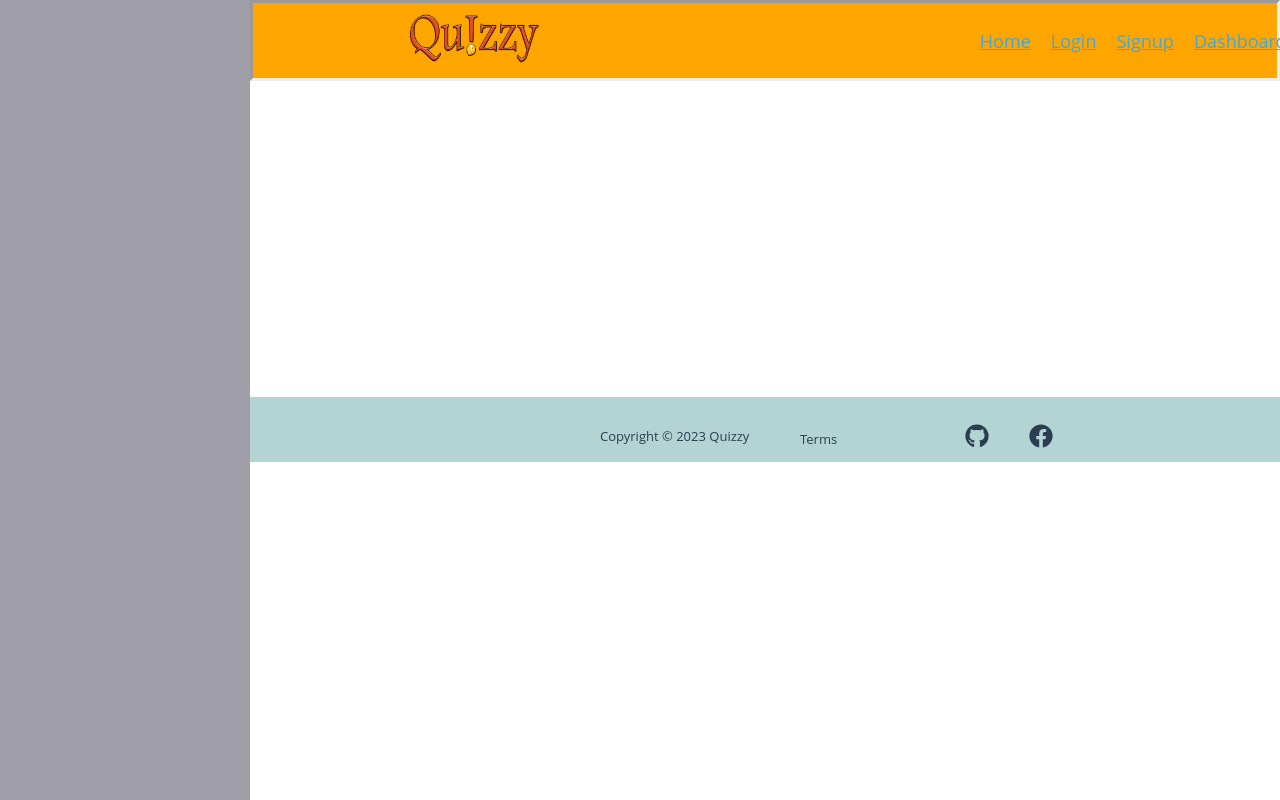
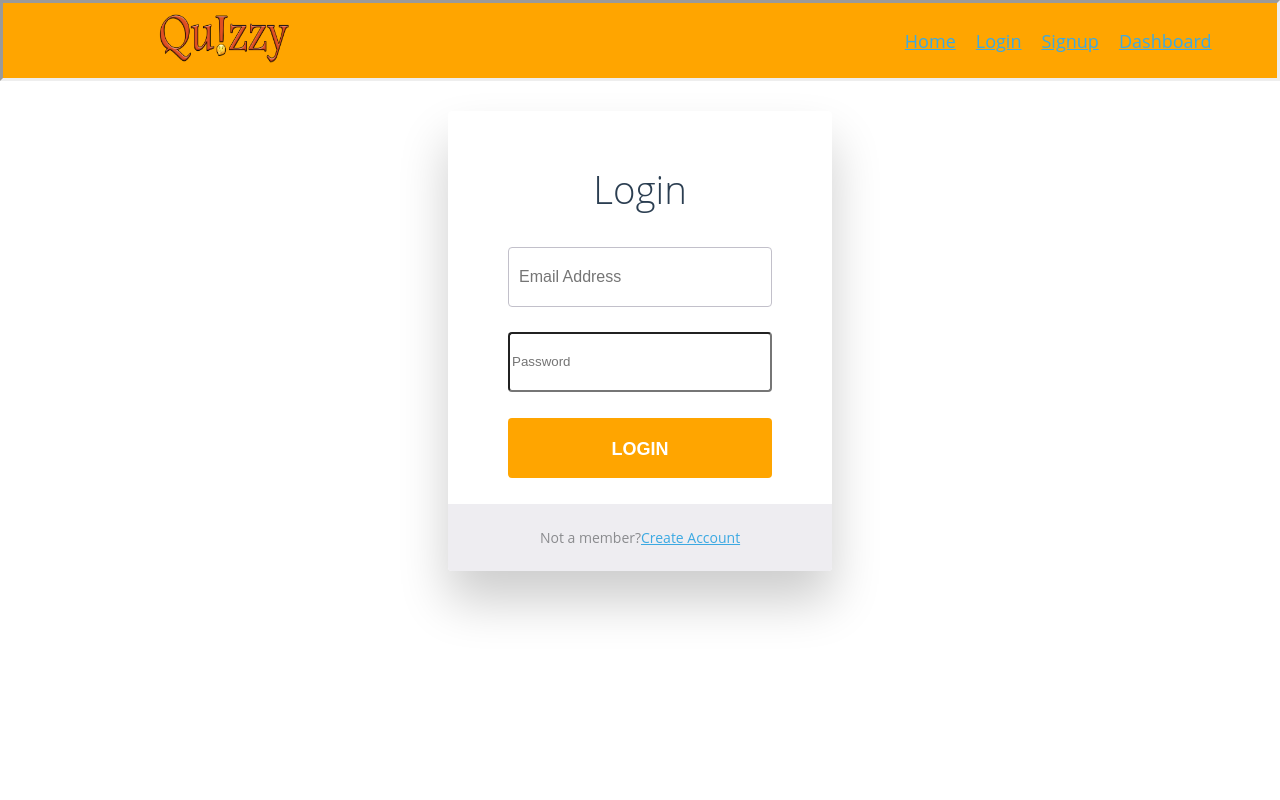
Before and after one commit to MihaiAnghel07/Quizzy, a React (Create React App) app in the folder frontend-quizzy/: page /faq in a window 1280 px wide. Shown: the top 800 px of the page. Built offline with nearby package versions, Linux system fonts and the light colour scheme; no server answers; the database is empty; the HTML template or start-up script is replaced by a standard one.

Commit message:
Updated sidebar layout. Fixed sidebar bug when the user wasn't logged in

```diff
--- a/frontend-quizzy/src/App.css
+++ b/frontend-quizzy/src/App.css
@@ -8,7 +8,8 @@
 .App .body {
   /* background-color: blue; */
   min-height: 100vh;
-  margin-left: 250px;
+  /* margin-left: 250px; */
+  width: 100%;
   /* min-width: 100vw; */
   flex-grow: 1;
   /* padding: 0 60px; */
--- a/frontend-quizzy/src/App.js
+++ b/frontend-quizzy/src/App.js
@@ -20,6 +20,7 @@ import Update_quiz from './pages/Update_quiz/Update_quiz';
 import QuizzesSelection from './pages/QuizzesSelection/QuizzesSelection';
 import PopupTest from './pages/PopupTest/PopupTest';
 import { AddQuestion } from './pages/AddQuestion/AddQuestion';
+import Faq from './pages/Faq/Faq';
 
 
 
@@ -32,7 +33,7 @@ function App() {
       <BrowserRouter >
 
         {user && <MySidebar />}
-        <div className="body">
+        <div className="body" style={{ marginLeft: user ? '250px' : '0px' }}>
           {!user && <Navbar />}
 
           <Routes>
@@ -53,6 +54,7 @@ function App() {
             <Route path="/quizzes_selection" element= {user? <QuizzesSelection /> : < Login/>} />
             <Route path="/popuptest" element= {user? <PopupTest /> : < Login/>} />
             <Route path="/add_question" element= {user? <AddQuestion /> : < Login/>} />
+            <Route path="/faq" element= {user? <Faq /> : < Login/>} />
 
           </Routes>
 
--- a/frontend-quizzy/src/components/MySidebar/MySidebar.css
+++ b/frontend-quizzy/src/components/MySidebar/MySidebar.css
@@ -24,7 +24,11 @@
     align-items: center;
     justify-content: center;
     width: 100%;
-    margin-bottom: 350px;
+    margin-bottom: 150px;
+  }
+
+  .sidebar-main-buttons {
+    margin-bottom: 250px;
   }
 
   #sidebar-dashboard-button, #sidebar-account-button, #sidebar-faq-button, #sidebar-contact-button, #sidebar-logout-button {
--- a/frontend-quizzy/src/components/MySidebar/MySidebar.js
+++ b/frontend-quizzy/src/components/MySidebar/MySidebar.js
@@ -11,6 +11,7 @@ import Account from '../../pages/Account/Account';
 import { AiOutlineMail } from 'react-icons/ai';
 import { CiLogout } from 'react-icons/ci'
 import { BsTelephoneFill } from 'react-icons/bs'
+import { useLogout } from '../../hooks/useLogout';
 
 
 
@@ -18,6 +19,7 @@ export default function MySidebar() {
 
   const { user } = useAuthContext()
   const navigate = useNavigate();
+  const { logout } = useLogout()
 
   function handleDashboardButtonClick() {
     navigate('/dashboard');
@@ -28,16 +30,13 @@ export default function MySidebar() {
   }
 
   function handleFaqButtonClick() {
-    navigate('/contact');
+    navigate('/faq');
   }
 
   function handleContactButtonClick() {
     navigate('/contact');
   }
 
-  function handleLogoutButtonClick() {
-    navigate('/contact');
-  }
 
   return (
     <div className='mySidebar-wrapper'>
@@ -45,11 +44,13 @@ export default function MySidebar() {
           <img className="mySidebar-logo" src={logo}/>
       </div>
       <div className='sidebar-items-container'>
-        <button id='sidebar-dashboard-button' onClick={handleDashboardButtonClick}><FaHome/>Dashboard</button>
-        <button id='sidebar-account-button' onClick={handleAccountButtonClick}><VscAccount/>Account</button>
-        <button id='sidebar-faq-button' onClick={handleFaqButtonClick}><FaQuestion/>FAQ</button>
-        <button id='sidebar-contact-button' onClick={handleContactButtonClick}><BsTelephoneFill/>Contact</button>
-        <button id='sidebar-logout-button' onClick={handleLogoutButtonClick}><CiLogout/>Log out</button>
+        <div className='sidebar-main-buttons'>
+          <button id='sidebar-dashboard-button' onClick={handleDashboardButtonClick}><FaHome/>Dashboard</button>
+          <button id='sidebar-account-button' onClick={handleAccountButtonClick}><VscAccount/>Account</button>
+          <button id='sidebar-faq-button' onClick={handleFaqButtonClick}><FaQuestion/>FAQ</button>
+          <button id='sidebar-contact-button' onClick={handleContactButtonClick}><BsTelephoneFill/>Contact</button>
+        </div>
+        <button id='sidebar-logout-button' onClick={logout}><CiLogout/>Log out</button>
       </div>
     </div>
   )
--- /dev/null
+++ b/frontend-quizzy/src/pages/Faq/Faq.js
@@ -0,0 +1,9 @@
+import React from 'react'
+
+const Faq = () => {
+  return (
+    <div>Faq</div>
+  )
+}
+
+export default Faq
```
Also changed, not shown: frontend-quizzy/src/pages/Faq/Faq.css (added).
